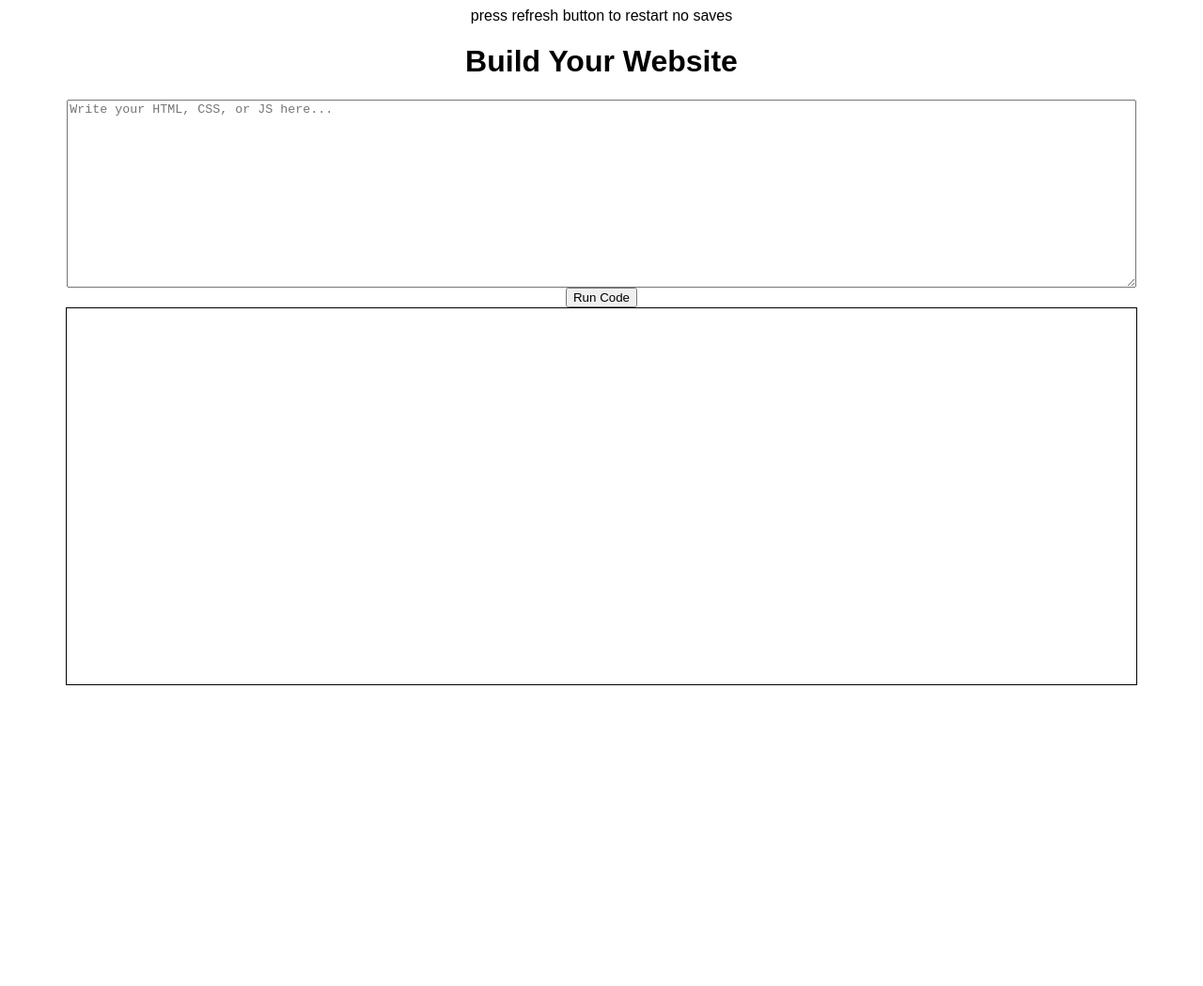
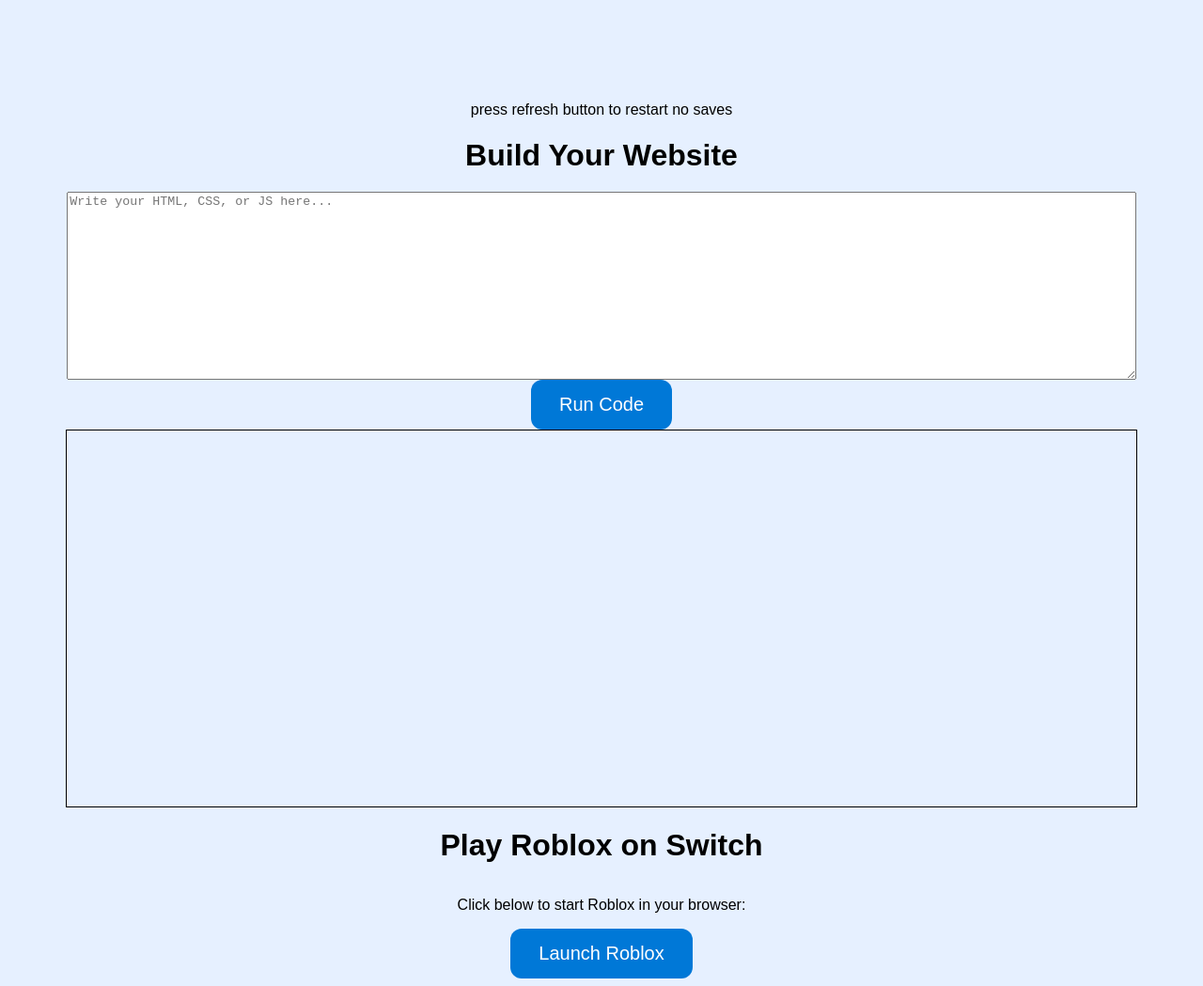
Before and after one commit to webcreatorLuke/youwebdev.com, a plain HTML site: page index.html in a window 1280 px wide. Shown: the whole page at 94% size. Before the commit the page ends 800 px from the top, so only its background shows below. Drawn offline with Linux system fonts and the light colour scheme.

Commit message:
Update index.html

```diff
--- a/index.html
+++ b/index.html
@@ -33,3 +33,76 @@ press refresh button to restart no saves
     </script>
 </body>
 </html>
+
+
+
+
+
+
+
+
+
+
+
+
+
+
+
+
+
+
+
+
+
+
+
+<!DOCTYPE html>
+<html lang="en">
+<head>
+  <meta charset="UTF-8">
+  <title>Play Roblox on Switch</title>
+  <style>
+    body {
+      font-family: Arial, sans-serif;
+      background-color: #e6f0ff;
+      text-align: center;
+      padding-top: 100px;
+    }
+
+    h1 {
+      font-size: 32px;
+      margin-bottom: 20px;
+    }
+
+    button {
+      padding: 15px 30px;
+      font-size: 20px;
+      background-color: #0078D7;
+      color: white;
+      border: none;
+      border-radius: 12px;
+      cursor: pointer;
+    }
+
+    button:hover {
+      background-color: #005fa3;
+    }
+  </style>
+</head>
+<body>
+
+  <h1>Play Roblox on Switch</h1>
+  <p>Click below to start Roblox in your browser:</p>
+
+  <button onclick="launchRoblox()">Launch Roblox</button>
+
+  <script>
+    function launchRoblox() {
+      alert("Opening Roblox... (You need to sign in!)");
+      // Redirects to Roblox's website
+      window.location.href = "https://now.gg/play/roblox-corporation/5349/roblox";
+    }
+  </script>
+
+</body>
+</html>
```
